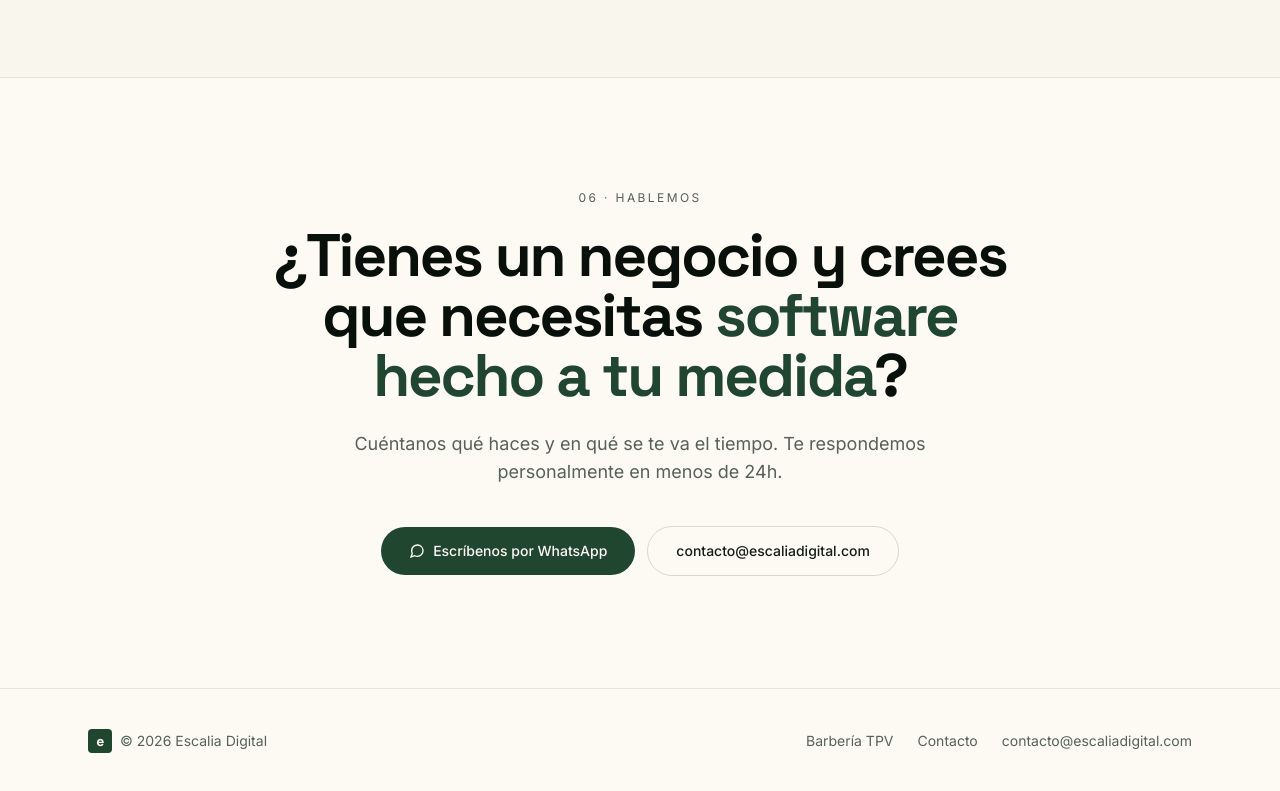
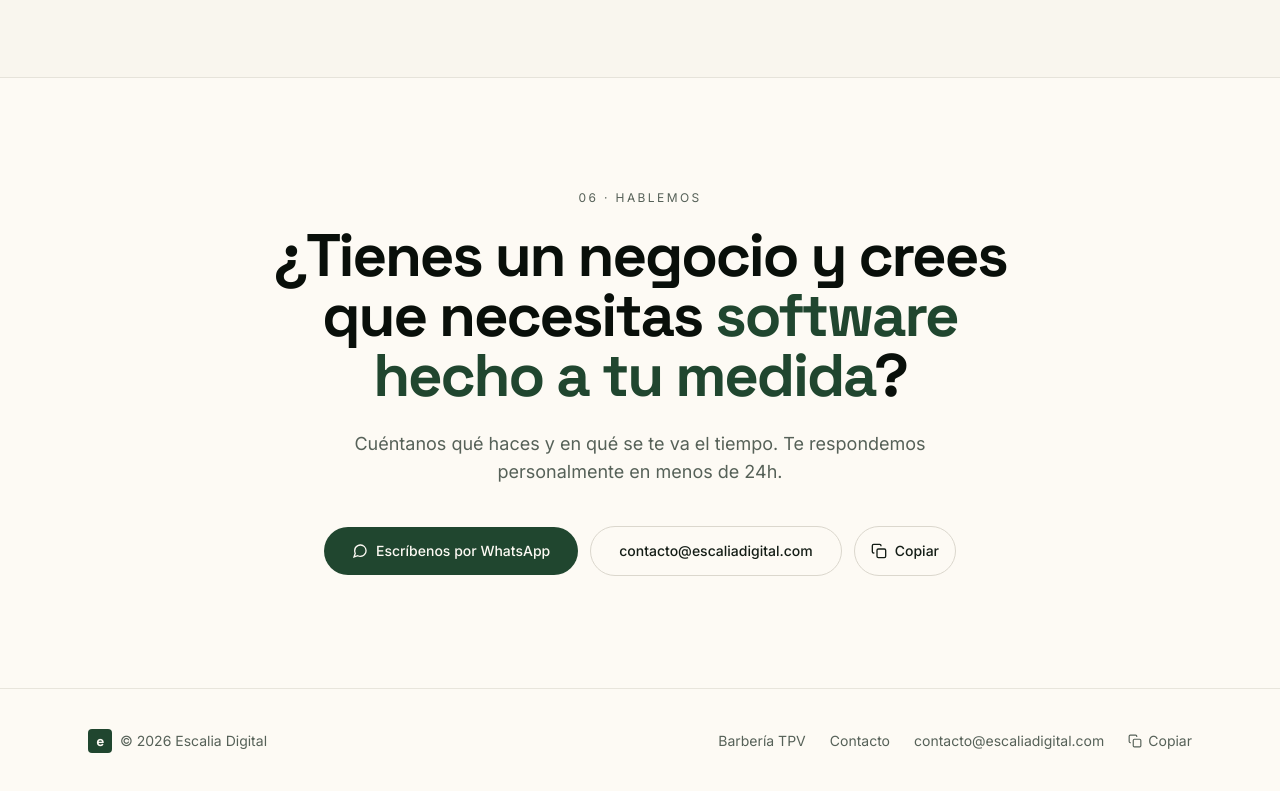
Before and after one commit to jamessalas123/escalia-digital-landing, a plain HTML site: page index.html in a window 1280 px wide. Shown: the part 3816-4607 px from the top of the page. Drawn offline with nearby package versions, Linux system fonts and the light colour scheme.

Commit message:
Add copy-to-clipboard button next to contact email

```diff
--- a/index.html
+++ b/index.html
@@ -183,6 +183,10 @@ tailwind.config = {
         Escríbenos por WhatsApp
       </a>
       <a href="mailto:contacto@escaliadigital.com" class="inline-flex items-center gap-2 rounded-full border border-border px-7 py-3.5 text-sm font-medium text-foreground transition hover:bg-surface">contacto@escaliadigital.com</a>
+      <button type="button" onclick="copiarEmail(this)" class="copy-email-btn inline-flex items-center gap-2 rounded-full border border-border px-4 py-3.5 text-sm font-medium text-foreground transition hover:bg-surface" aria-label="Copiar email">
+        <svg viewBox="0 0 24 24" fill="none" stroke="currentColor" stroke-width="2" class="h-4 w-4"><rect x="9" y="9" width="13" height="13" rx="2"/><path d="M5 15H4a2 2 0 0 1-2-2V4a2 2 0 0 1 2-2h9a2 2 0 0 1 2 2v1"/></svg>
+        <span class="copy-email-label">Copiar</span>
+      </button>
     </div>
   </div>
 </section>
@@ -199,12 +203,33 @@ tailwind.config = {
       <a href="#producto" class="hover:text-foreground">Barbería TPV</a>
       <a href="#contacto" class="hover:text-foreground">Contacto</a>
       <a href="mailto:contacto@escaliadigital.com" class="hover:text-foreground">contacto@escaliadigital.com</a>
+      <button type="button" onclick="copiarEmail(this)" class="copy-email-btn inline-flex items-center gap-1.5 hover:text-foreground" aria-label="Copiar email">
+        <svg viewBox="0 0 24 24" fill="none" stroke="currentColor" stroke-width="2" class="h-3.5 w-3.5"><rect x="9" y="9" width="13" height="13" rx="2"/><path d="M5 15H4a2 2 0 0 1-2-2V4a2 2 0 0 1 2-2h9a2 2 0 0 1 2 2v1"/></svg>
+        <span class="copy-email-label">Copiar</span>
+      </button>
     </div>
   </div>
 </footer>
 
 <script>
 document.getElementById('year').textContent = new Date().getFullYear();
+
+function copiarEmail(btn) {
+  const email = 'contacto@escaliadigital.com';
+  const label = btn.querySelector('.copy-email-label');
+  const original = label.textContent;
+  navigator.clipboard.writeText(email).then(() => {
+    label.textContent = '¡Copiado!';
+    btn.classList.add('text-primary');
+    setTimeout(() => {
+      label.textContent = original;
+      btn.classList.remove('text-primary');
+    }, 2000);
+  }).catch(() => {
+    label.textContent = 'Error al copiar';
+    setTimeout(() => { label.textContent = original; }, 2000);
+  });
+}
 
 const problems = [
   {icon:'<rect x="3" y="4" width="18" height="18" rx="2"/><line x1="16" y1="2" x2="16" y2="6"/><line x1="8" y1="2" x2="8" y2="6"/><line x1="3" y1="10" x2="21" y2="10"/>', text:'Agenda en papel y llamadas perdidas.'},
```
